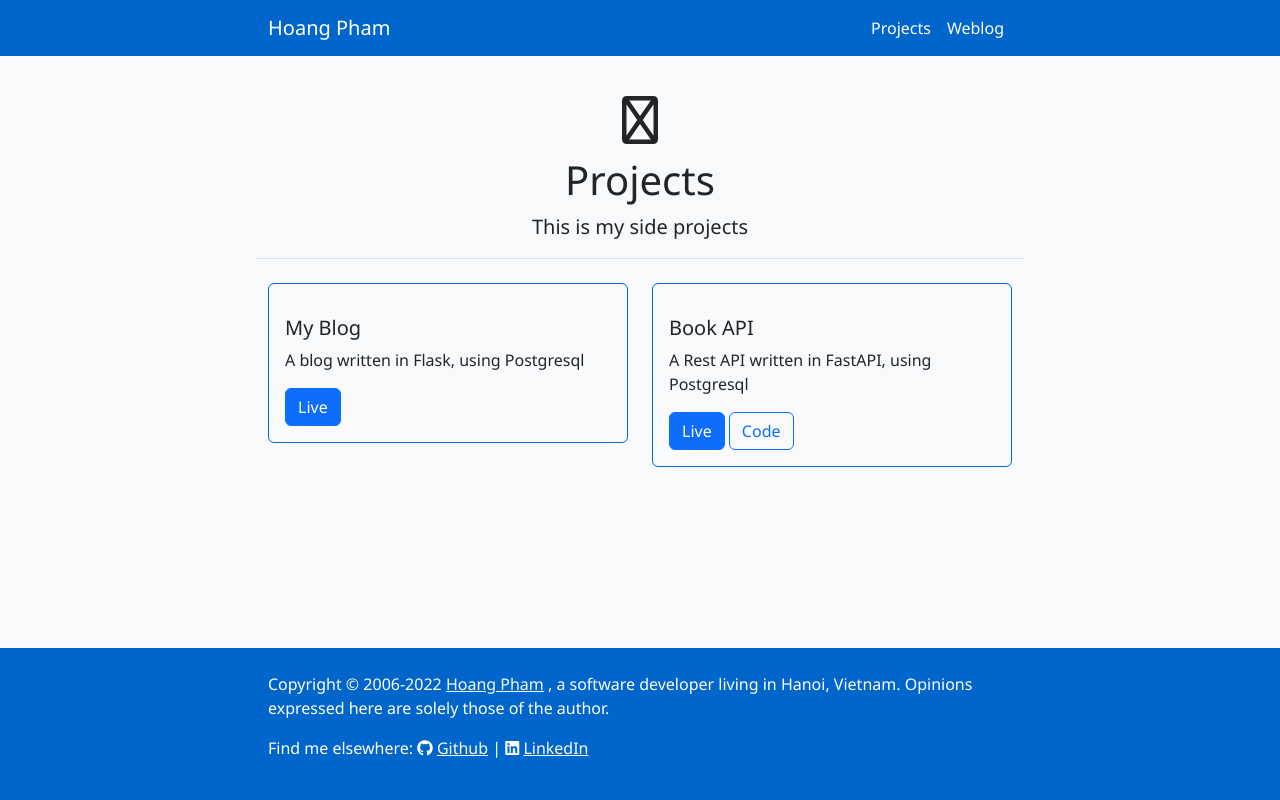
After one commit to yacarthar/blog, a Flask app: template app/templates/projects.html in a window 1280 px wide. The commit adds this page. Run offline with Flask 3, Linux system fonts and the light colour scheme; the template is opened without the code that fills it, so the values that code supplies are empty; some libraries are stand-ins or nearby versions.

Commit message:
feat: add project view

```diff
--- a/app/templates/base.html
+++ b/app/templates/base.html
@@ -27,8 +27,14 @@
         classPrefix: "hljs-",
       });
     </script>
-    <link rel="stylesheet" href="{{url_for('static', filename='css/cool.css')}}" />
-    <link rel="stylesheet" href="{{url_for('static', filename='css/styles.css')}}"/>
+    <link
+      rel="stylesheet"
+      href="{{url_for('static', filename='css/cool.css')}}"
+    />
+    <link
+      rel="stylesheet"
+      href="{{url_for('static', filename='css/styles.css')}}"
+    />
   </head>
 
   <body class="d-flex flex-column min-vh-100">
@@ -36,7 +42,7 @@
     <div class="bg-primary fixed-top">
       <div class="container-md">
         <nav class="col-md-8 mx-auto navbar navbar-expand-md">
-          <a class="navbar-brand" href="/home">Hoang Pham </a>
+          <a class="navbar-brand" href="/home">Hoang Pham</a>
           <button
             class="navbar-toggler"
             type="button"
@@ -50,9 +56,6 @@
           </button>
           <div class="collapse navbar-collapse" id="navbarNavAltMarkup">
             <div class="navbar-nav ms-auto">
-              <div class="nav-item" id="contact-link">
-                <a class="nav-link" href="/contact/">Contact</a>
-              </div>
               <div class="nav-item" id="projects-link">
                 <a class="nav-link" href="/projects/">Projects</a>
               </div>
--- /dev/null
+++ b/app/templates/projects.html
@@ -0,0 +1,44 @@
+{% extends "base.html" %} {% block title %}Projects{% endblock %} {% block
+content %}
+<div class="col-md-8 mx-auto">
+  <!-- welcome -->
+  <div class="row mb-4 border-bottom text-center">
+    <i class="far fa-code fa-3x mb-2"></i>
+    <h1 class="mt-1">Projects</h1>
+    <p class="lead">This is my side projects</p>
+  </div>
+
+  <!-- intro -->
+  <div class="row mb-4" id="intro">
+    <div class="col-sm-6">
+      <div class="card border-primary">
+        <div class="card-body">
+          <h5 class="card-title">My Blog</h5>
+          <p class="card-text">A blog written in Flask, using Postgresql</p>
+          <a href="https://shorturl.at/fmBK2" class="btn btn-primary">Live</a>
+        </div>
+      </div>
+    </div>
+    <div class="col-sm-6">
+      <div class="card border-primary">
+        <div class="card-body">
+          <h5 class="card-title">Book API</h5>
+          <p class="card-text">
+            A Rest API written in FastAPI, using Postgresql
+          </p>
+          <a
+            href="https://main-bvxea6i-is5cxz4lczpvk.au.platformsh.site/api/v1/books/?page=1&limit=5"
+            class="btn btn-primary"
+            >Live</a
+          >
+          <a
+            href="https://github.com/yacarthar/book_api"
+            class="btn btn-outline-primary"
+            >Code</a
+          >
+        </div>
+      </div>
+    </div>
+  </div>
+</div>
+{% endblock %}
```
Also changed, not shown: app/routers/index.py (+7 -0 lines).
